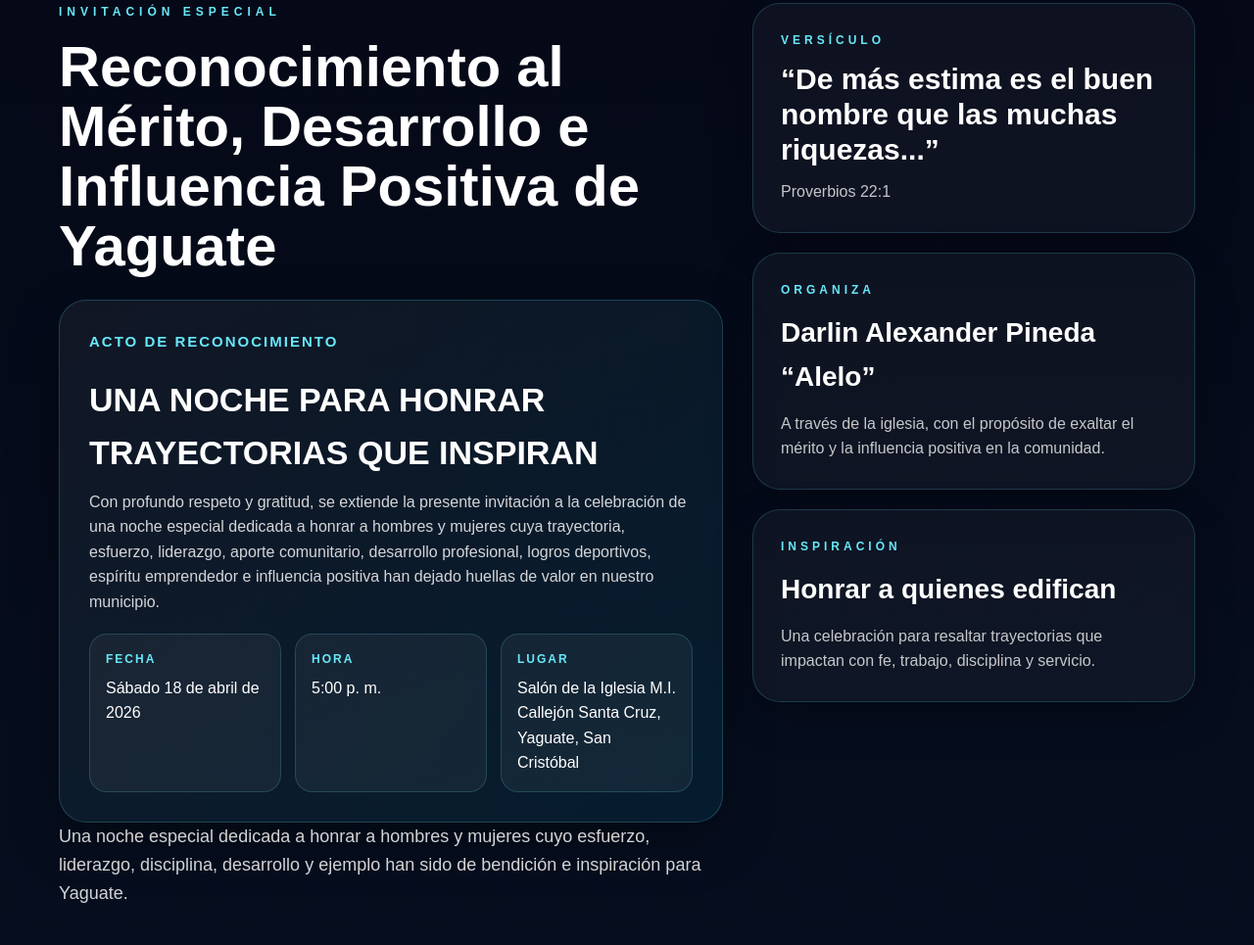
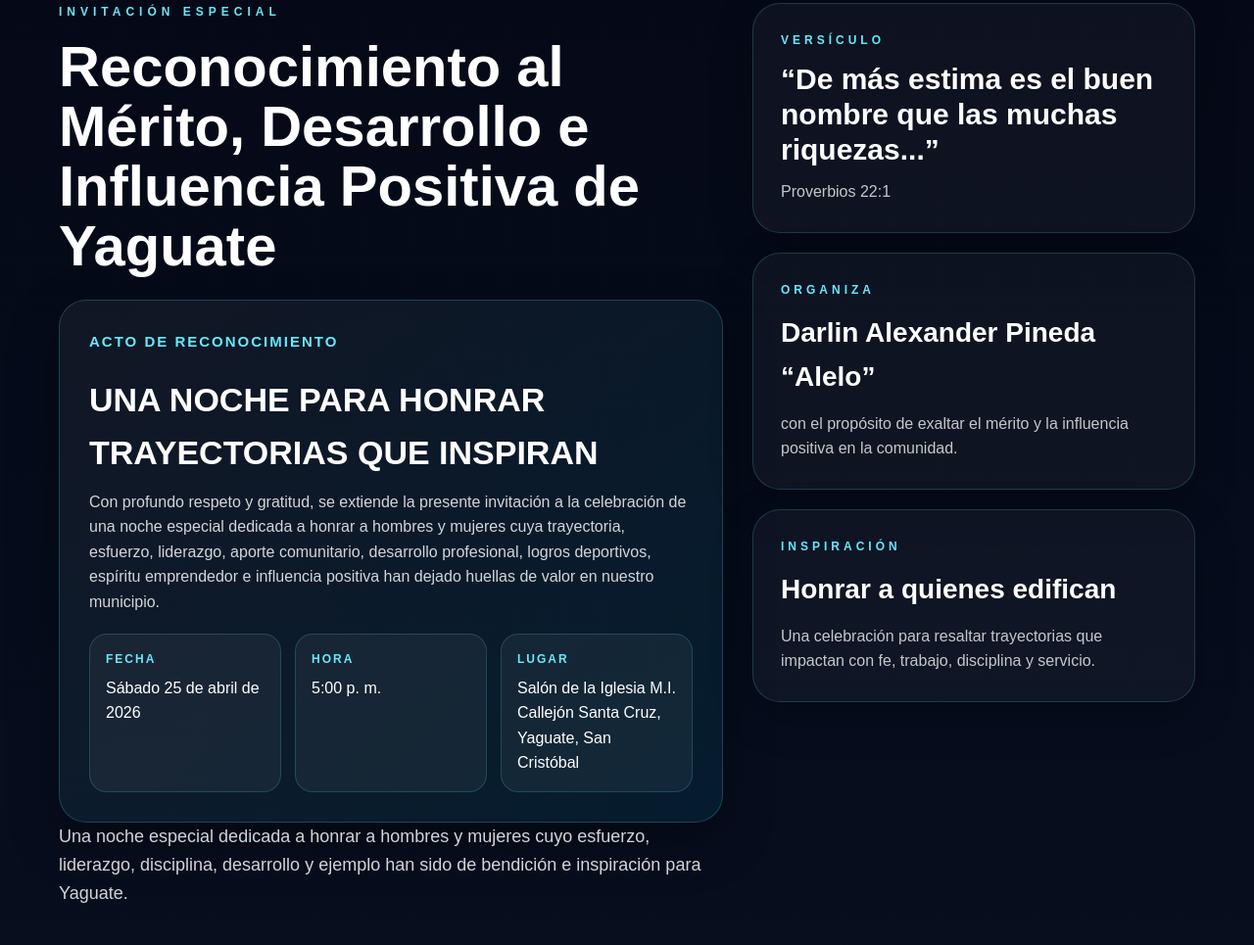
Before and after one commit to malcosch100/alelo-evento-2026, a plain HTML site: page index_remipy_event_fixed.html in a window 1280 px wide. Shown: the part 154-1119 px from the top of the page at 98% size. Drawn offline with Linux system fonts and the light colour scheme.

Commit message:
Update index_remipy_event_fixed.html

```diff
--- a/index_remipy_event_fixed.html
+++ b/index_remipy_event_fixed.html
@@ -81,7 +81,7 @@
           <div class="poster-title">Una noche para honrar trayectorias que inspiran</div>
           <p class="poster-text">Con profundo respeto y gratitud, se extiende la presente invitación a la celebración de una noche especial dedicada a honrar a hombres y mujeres cuya trayectoria, esfuerzo, liderazgo, aporte comunitario, desarrollo profesional, logros deportivos, espíritu emprendedor e influencia positiva han dejado huellas de valor en nuestro municipio.</p>
           <div class="mini-boxes">
-            <div class="mini-box"><strong>Fecha</strong>Sábado 18 de abril de 2026</div>
+            <div class="mini-box"><strong>Fecha</strong>Sábado 25 de abril de 2026</div>
             <div class="mini-box"><strong>Hora</strong>5:00 p. m.</div>
             <div class="mini-box"><strong>Lugar</strong>Salón de la Iglesia M.I.<br>Callejón Santa Cruz, Yaguate, San Cristóbal</div>
           </div>
@@ -99,7 +99,7 @@
         <div class="side-card">
           <div class="section-title">Organiza</div>
           <h3>Darlin Alexander Pineda “Alelo”</h3>
-          <p>A través de la iglesia, con el propósito de exaltar el mérito y la influencia positiva en la comunidad.</p>
+          <p> con el propósito de exaltar el mérito y la influencia positiva en la comunidad.</p>
         </div>
         <div class="side-card">
           <div class="section-title">Inspiración</div>
```
